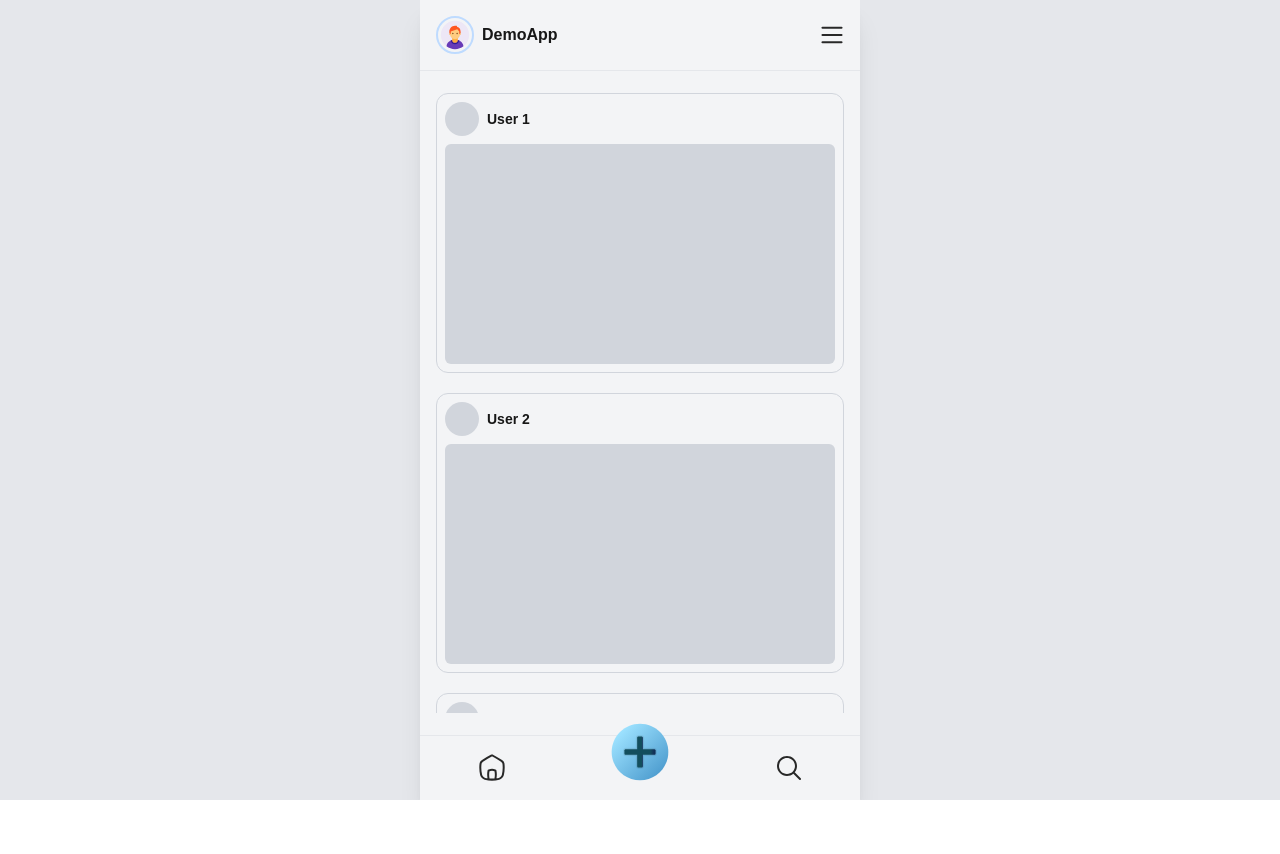
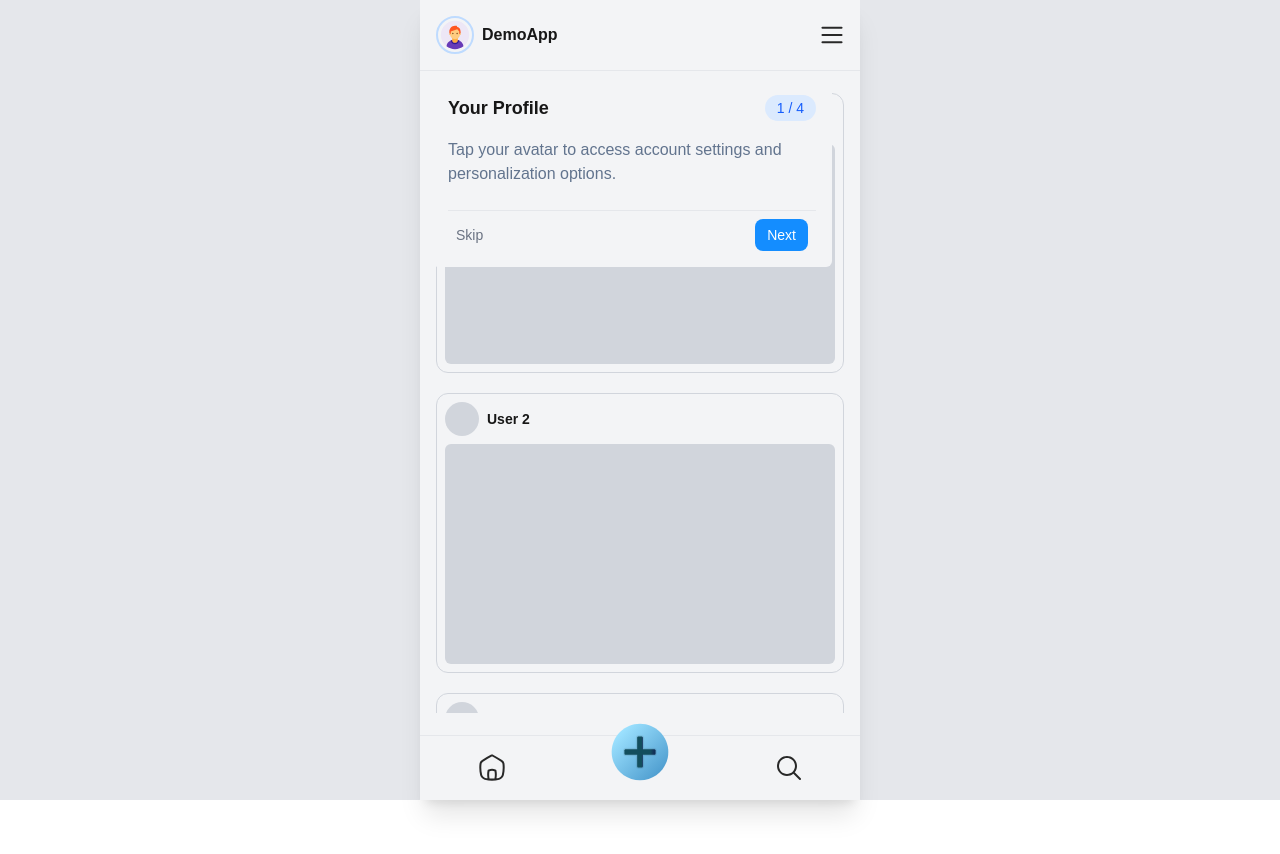
Before and after one commit to skygig/walkthrough_demo, a Next.js app: page / in a window 1280 px wide. Shown: the top 854 px of the page. Before the commit the page ends 800 px from the top, so only its background shows below. Built offline with nearby package versions, Linux system fonts and the light colour scheme.

Commit message:
component: added Walkthrough

```diff
--- a/app/globals.css
+++ b/app/globals.css
@@ -9,4 +9,9 @@ body {
   background: var(--background);
   color: var(--foreground);
   font-family: Arial, Helvetica, sans-serif;
+  overflow: hidden;
 }
+
+button {
+  font-family: Arial, Helvetica, sans-serif;
+}
--- a/app/page.tsx
+++ b/app/page.tsx
@@ -1,6 +1,7 @@
 import ActionBar from "@/components/ActionBar";
 import Feed from "@/components/Feed";
 import Navbar from "@/components/Navbar";
+import Walkthrough from "@/components/Walkthrough";
 
 export default function Home() {
   return (
@@ -10,6 +11,8 @@ export default function Home() {
         <Feed />
         <ActionBar />
       </div>
+
+      <Walkthrough />
     </div>
   );
 }
--- /dev/null
+++ b/components/Walkthrough.tsx
@@ -0,0 +1,91 @@
+"use client";
+
+import { useAtom } from "jotai";
+import { stepAtom } from "@/store/step";
+import { closeAtom } from "@/store/close";
+
+const steps = [
+  {
+    title: "Your Profile",
+    description:
+      "Tap your avatar to access account settings and personalization options.",
+  },
+  {
+    title: "The Feed",
+    description:
+      "Browse the latest updates here. Scroll down to see more content.",
+  },
+  {
+    title: "Quick Create",
+    description:
+      "Ready to share? Tap the plus button to start a new post instantly.",
+  },
+  {
+    title: "Menu",
+    description: "Find additional options and the reset button here.",
+  },
+];
+
+const Walkthrough = () => {
+  const [step, setStep] = useAtom(stepAtom);
+  const [isClosed, setIsClosed] = useAtom(closeAtom);
+
+  if (isClosed) return null;
+
+  const baseDetailsClasses =
+    "bg-gray-100 absolute w-full max-w-[400px] p-4 rounded-md";
+
+  const detailsPositionClasses =
+    step === 0
+      ? "top-[78px]"
+      : step === 1
+      ? "top-[488px] right-4"
+      : step === 2
+      ? "top-[calc(100vh-300px)] right-4"
+      : "top-[74px] right-[2px]";
+
+  return (
+    <div className="w-[440px] h-[100vw] absolute top-0 left-1/2 -translate-x-1/2 z-10 p-3">
+      <div className={`${baseDetailsClasses} ${detailsPositionClasses}`}>
+        <div className="flex justify-between items-center mb-4">
+          <p className="font-semibold text-lg">{steps[step].title}</p>
+          <p className="bg-blue-100 text-blue-600 px-3 py-1.5 leading-3.5 rounded-2xl text-sm">
+            {step + 1} / 4
+          </p>
+        </div>
+
+        <p className="text-slate-500 mb-6">{steps[step].description}</p>
+
+        <div className="flex justify-between items-center px-2 pt-2 text-sm border-t border-gray-200">
+          <button
+            className="text-gray-500 cursor-pointer"
+            onClick={() => setIsClosed(true)}
+          >
+            Skip
+          </button>
+
+          <div className="flex gap-2">
+            {step > 0 && (
+              <button
+                className="px-3 py-1.5 rounded-lg cursor-pointer bg-gray-200 text-slate-700"
+                onClick={() => setStep((c) => c - 1)}
+              >
+                Back
+              </button>
+            )}
+            <button
+              className="px-3 py-1.5 rounded-lg cursor-pointer bg-[rgb(20,141,255)] text-white"
+              onClick={() =>
+                step === 3 ? setIsClosed(true) : setStep((c) => c + 1)
+              }
+            >
+              {step === 3 ? "Finish" : "Next"}
+            </button>
+          </div>
+        </div>
+      </div>
+    </div>
+  );
+};
+
+export default Walkthrough;
```
